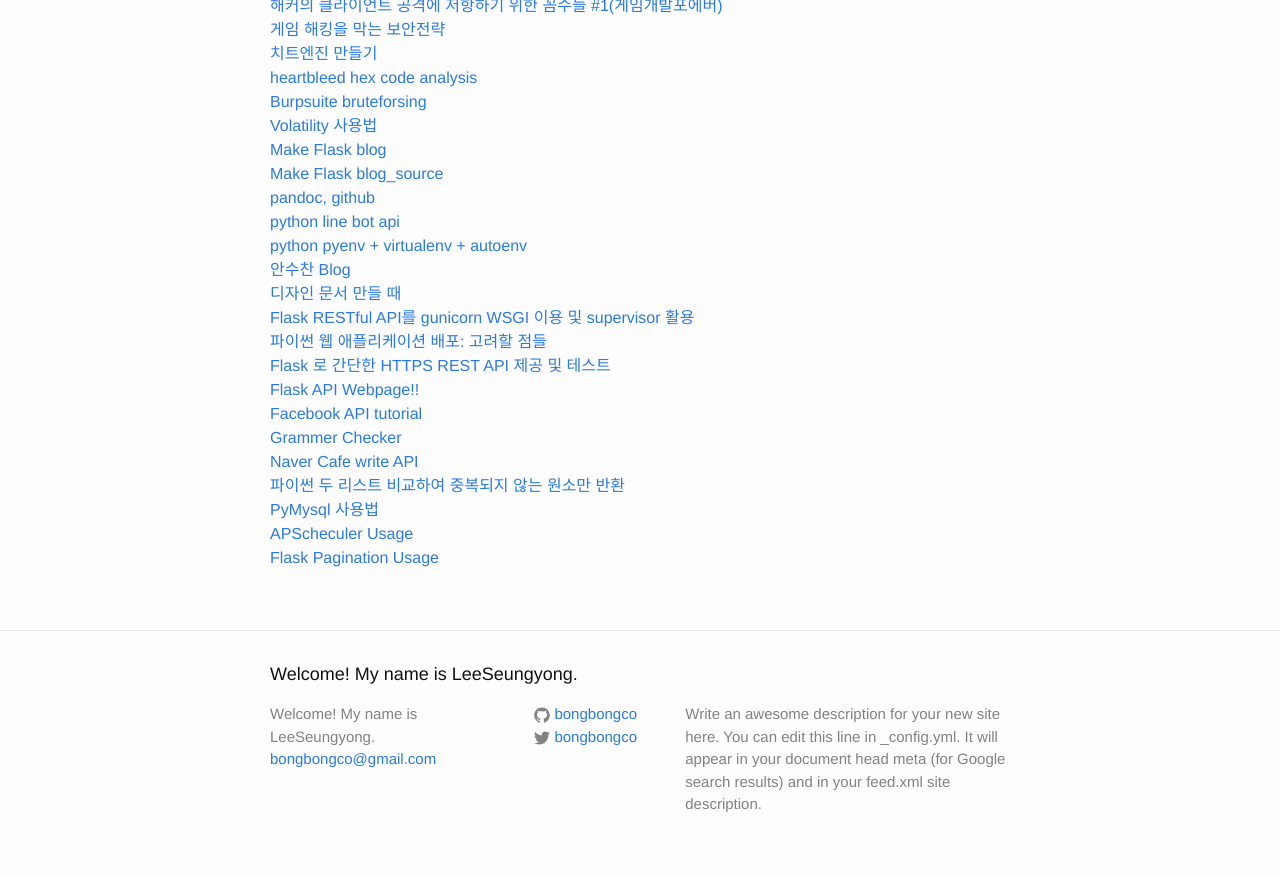
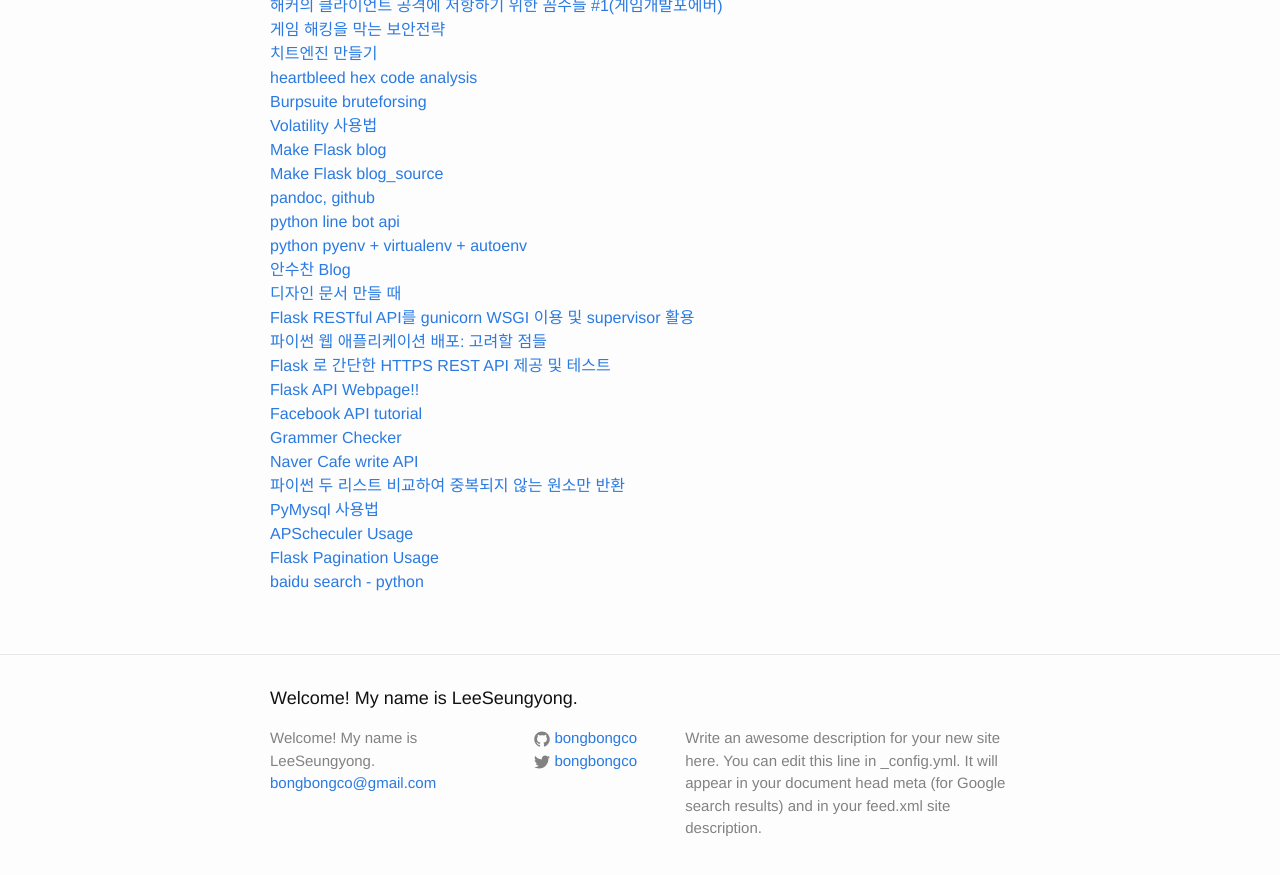
Before and after one commit to LktProgrammer/bongbongco.github.io, a Jekyll site: the page built from _posts/2016-07-22-Website-List.markdown, in a window 1280 px wide and 900 px high, scrolled down 1550 px. Shown: the top 875 px of the window. Built offline with Jekyll 4.4.1, drawn with Linux system fonts in a browser that asks for light colours.

Commit message:
Update 2016-07-22-Website-List.markdown

```diff
--- a/_posts/2016-07-22-Website-List.markdown
+++ b/_posts/2016-07-22-Website-List.markdown
@@ -83,3 +83,4 @@ title: 참고할 웹 사이트들.
 [PyMysql 사용법](http://pythonstudy.xyz/python/article/202-MySQL-%EC%BF%BC%EB%A6%AC)
 [APScheculer Usage](http://apscheduler.readthedocs.io/en/v2.1.2/index.html)
 [Flask Pagination Usage](https://pythonhosted.org/Flask-paginate/)
+[baidu search - python](http://xi4okv.lofter.com/post/177108_244b3f0)
```
